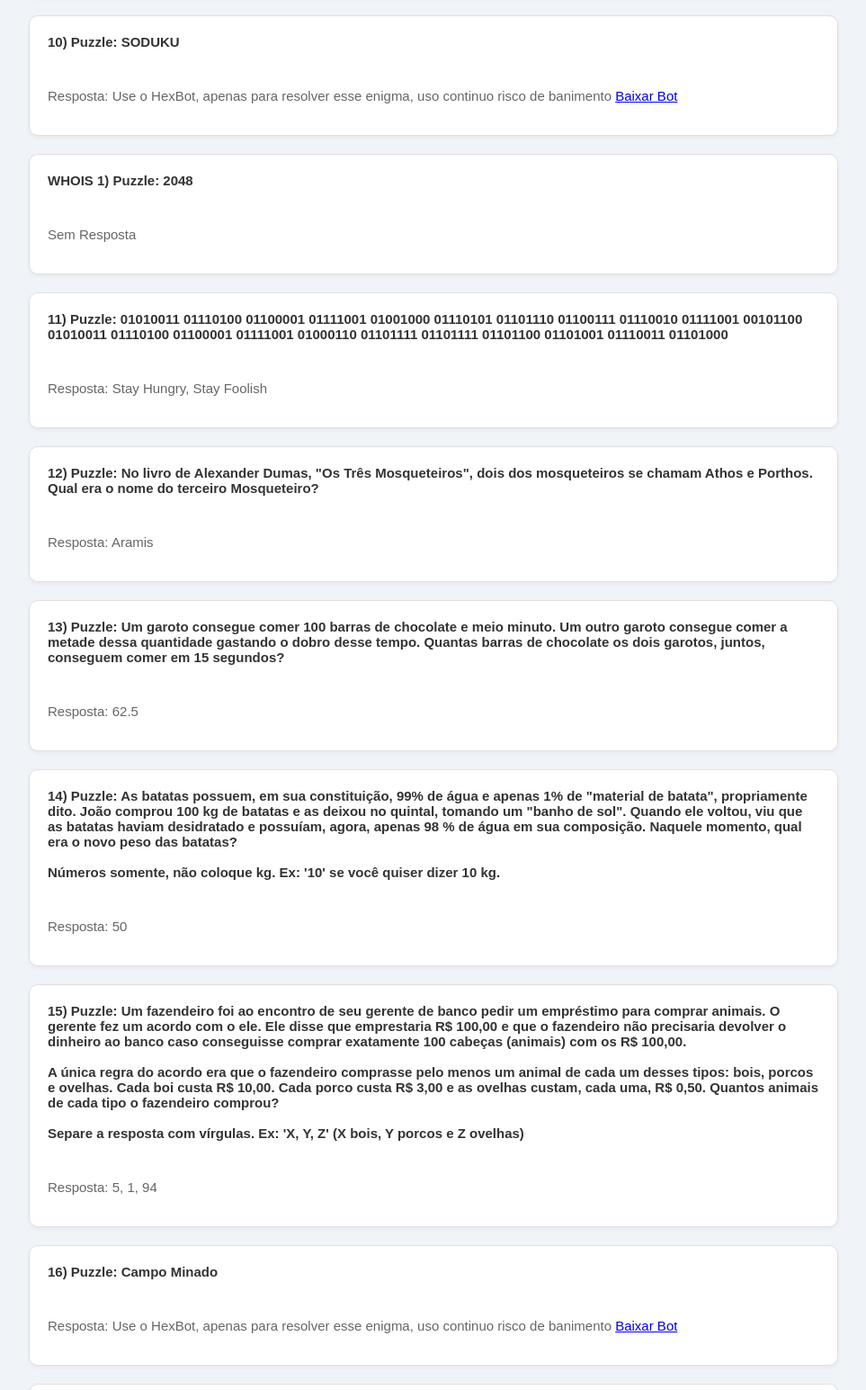
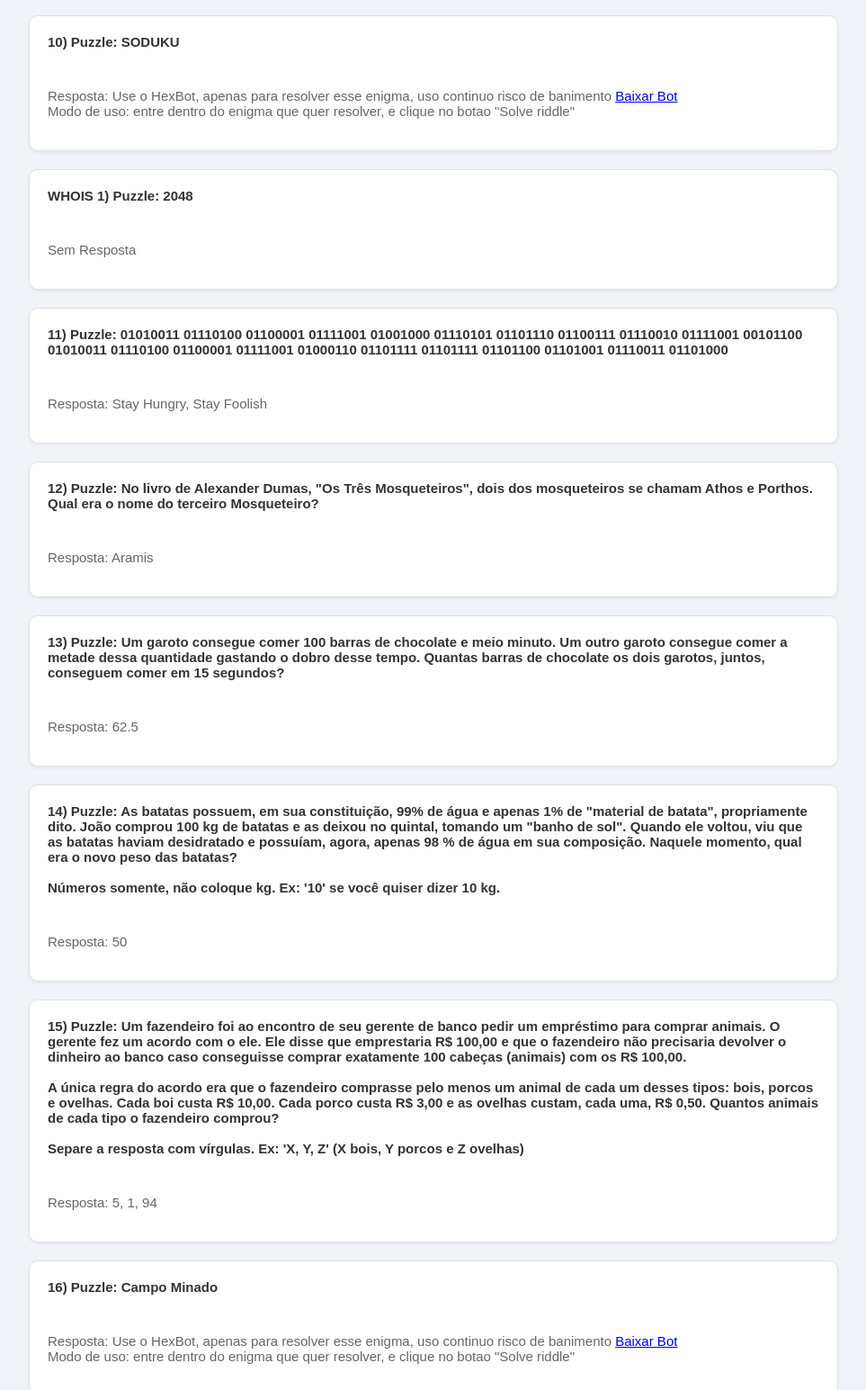
Before and after one commit to JSRLab/Puzzle-HackerWars, a plain HTML site: page index.html in a window 1280 px wide. Shown: the part 1743-3288 px from the top of the page at 90% size, without its empty margins (158-1121 px from the left). Drawn offline with Linux system fonts and the light colour scheme.

```diff
--- a/index.html
+++ b/index.html
@@ -88,7 +88,8 @@
             10) Puzzle: SODUKU
           </h3><br>
           <p class="answer">
-            Resposta: Use o HexBot, apenas para resolver esse enigma, uso continuo risco de banimento  <a href="https://github.com/fkapitalism/HExBot" target="_blank">Baixar Bot</a>
+            Resposta: Use o HexBot, apenas para resolver esse enigma, uso continuo risco de banimento  <a href="https://github.com/fkapitalism/HExBot" target="_blank">Baixar Bot</a><br>
+            Modo de uso: entre dentro do enigma que quer resolver, e clique no botao "Solve riddle"
           </p>
         </div>
         <div class="question">
@@ -136,7 +137,8 @@
             16) Puzzle: Campo Minado
           </h3><br>
           <p class="answer">
-            Resposta: Use o HexBot, apenas para resolver esse enigma, uso continuo risco de banimento  <a href="https://github.com/fkapitalism/HExBot" target="_blank">Baixar Bot</a>
+            Resposta: Use o HexBot, apenas para resolver esse enigma, uso continuo risco de banimento  <a href="https://github.com/fkapitalism/HExBot" target="_blank">Baixar Bot</a><br>
+            Modo de uso: entre dentro do enigma que quer resolver, e clique no botao "Solve riddle"
           </p>
         </div>
         <div class="question">
@@ -229,15 +231,16 @@
         </div>
         <div class="question">
           <h3>
-            27) Puzzle: Lights Out
+            28) Puzzle: Lights Out
           </h3><br>
           <p class="answer">
-            Resposta: Use o HexBot, apenas para resolver esse enigma, uso continuo risco de banimento  <a href="https://github.com/fkapitalism/HExBot" target="_blank">Baixar Bot</a>
+            Resposta: Use o HexBot, apenas para resolver esse enigma, uso continuo risco de banimento  <a href="https://github.com/fkapitalism/HExBot" target="_blank">Baixar Bot</a><br>
+            Modo de uso: entre dentro do enigma que quer resolver, e clique no botao "Solve riddle"
           </p>
         </div>
         <div class="question">
           <h3>
-            28) Puzzle: Puzzle brown
+            29) Puzzle: Puzzle brown
           </h3><br>
           <p class="answer">Resposta: Penny</p>
         </div>
```
